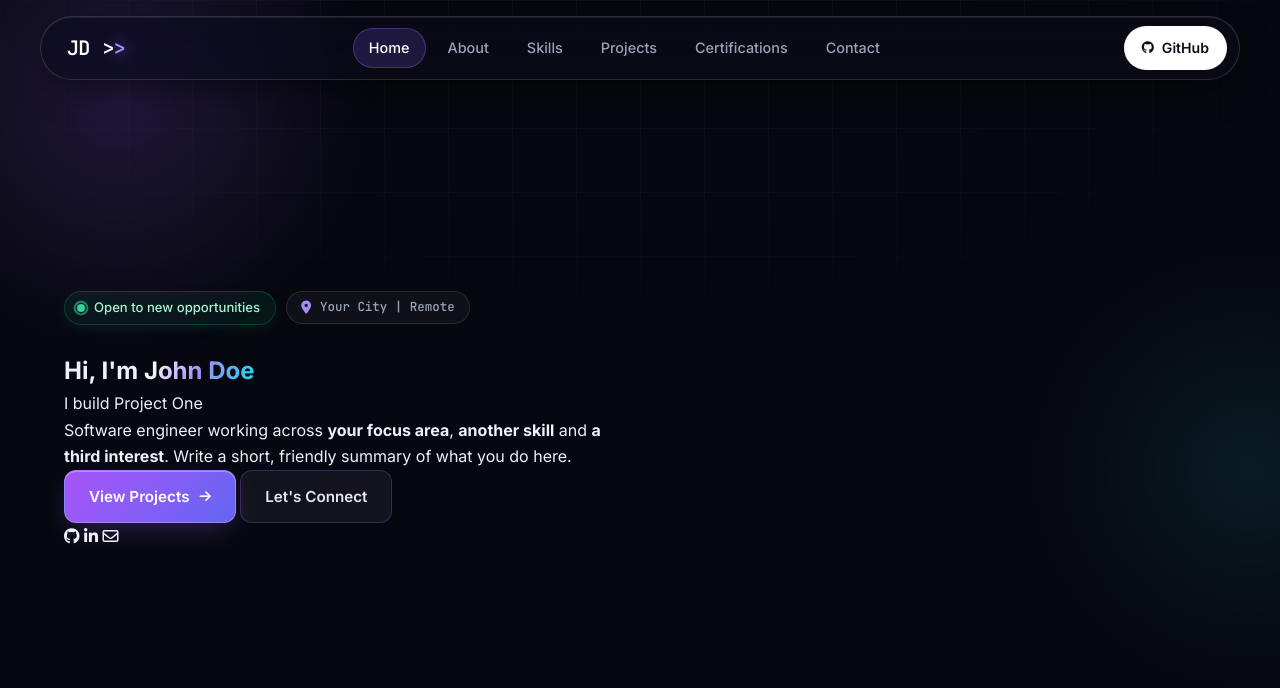
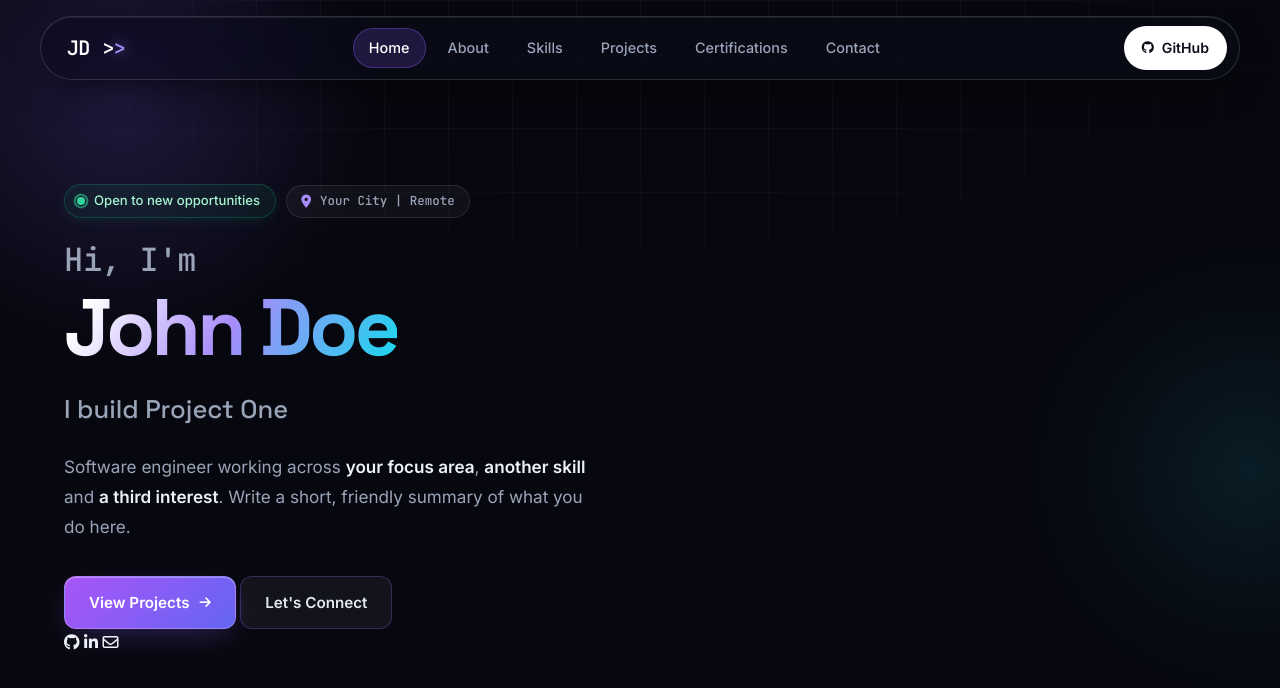
Before and after one commit to Strike2Verse/dev-portfolio-template, a plain HTML site: page index.html in a window 1280 px wide. Drawn offline with Linux system fonts and the light colour scheme.

Commit message:
style(hero): add headline, subtitle and bio typography

```diff
--- a/style.css
+++ b/style.css
@@ -342,3 +342,20 @@ button { font: inherit; color: inherit; }
     border: 2px solid var(--emerald); animation: ping 1.8s var(--ease) infinite;
 }
 @keyframes ping { from { transform: scale(.6); opacity: .9; } to { transform: scale(1.8); opacity: 0; } }
+
+.hero-title {
+    font-family: var(--font-display);
+    font-size: clamp(2.8rem, 6.4vw, 5rem);
+    font-weight: 700; line-height: 1.02; letter-spacing: -0.045em; margin-bottom: 20px;
+}
+.hero-hello {
+    display: block; font-size: .4em; font-weight: 500; letter-spacing: -0.01em;
+    color: var(--muted); margin-bottom: 10px; font-family: var(--font-mono);
+}
+.hero-subtitle {
+    font-family: var(--font-display);
+    font-size: clamp(1.2rem, 2.4vw, 1.6rem); font-weight: 500; color: var(--muted);
+    margin-bottom: 22px; min-height: 1.6em;
+}
+.hero-bio { font-size: 1.07rem; color: var(--muted); max-width: 540px; margin-bottom: 34px; line-height: 1.75; }
+.hero-bio strong { color: var(--text); font-weight: 600; }
```
